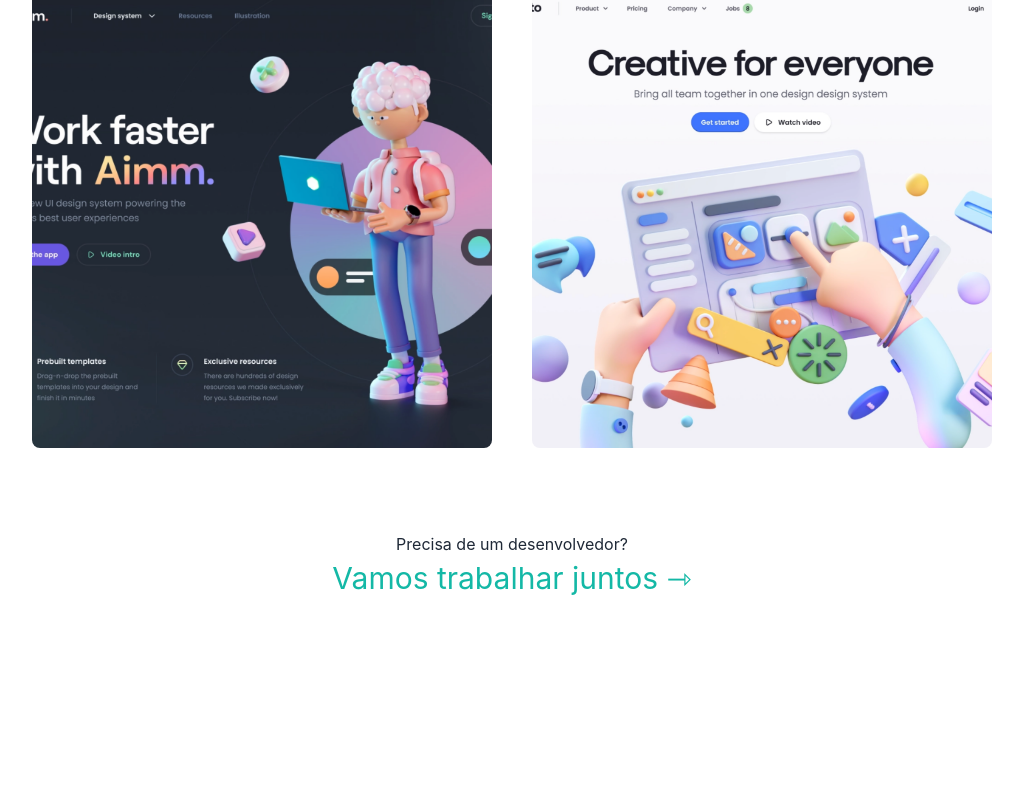
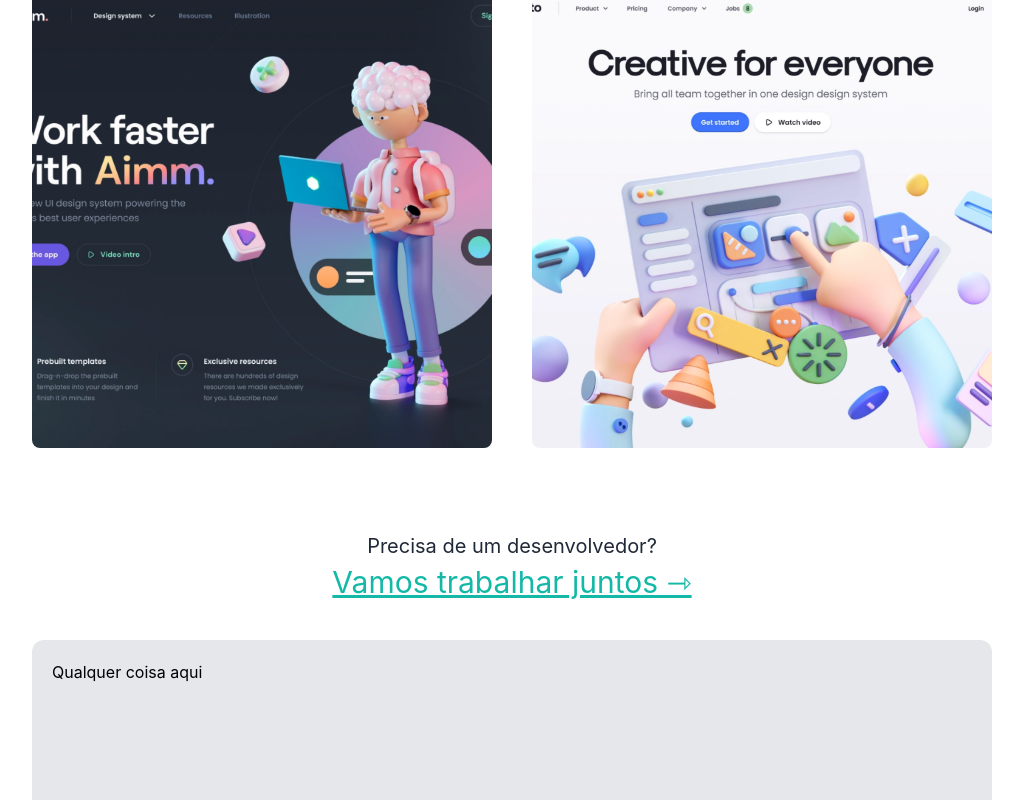
Before and after one commit to rodrigo-dias-silva/Portfolio, a Next.js app: page / in a window 1280 px wide. Shown: the part 3200-4000 px from the top of the page, without its empty margins (128-1151 px from the left). Before the commit the page ends 3796 px from the top, so only its background shows below. Built offline with nearby package versions, Linux system fonts and the light colour scheme.

Commit message:
atualizaçao portfolio, footer e button to Top

```diff
--- a/pages/index.js
+++ b/pages/index.js
@@ -1,6 +1,6 @@
 import Head from 'next/head';
 import { useState } from 'react';
-import { HiOutlineArrowRight, HiOutlineSun, HiOutlineMoon } from 'react-icons/hi';
+import { HiOutlineSun, HiOutlineMoon } from 'react-icons/hi';
 import { AiFillGithub, AiFillInstagram, AiFillLinkedin } from 'react-icons/ai';
 
 import Image from 'next/image';
@@ -14,6 +14,7 @@
 import web4 from '../public/web4.png';
 import web5 from '../public/web5.png';
 import web6 from '../public/web6.png';
+import ScrollToTop from 'react-scroll-to-top';
 
 export default function Home() {
   const [darkMode, setDarkMode] = useState(false);
@@ -21,13 +22,13 @@
   return (
     <div className={darkMode ? "dark" : ""}>
       <Head>
-
+        <meta charSet='UTF-8' />
         <title>Portfolio Rodrigo Silva</title>
         <meta name="description" content="Generated by create next app" />
         <link rel="icon" href="/favicon.ico" />
       </Head>
 
-      <main className='bg-white px-10 md:px-20 lg:px-40 dark:bg-gray-900'>
+      <main className='bg-white px-10 md:px-20 lg:px-40 dark:bg-gray-900 ease-in-out relative' id='home'>
         <section className='min-h-screen'>
           <nav className='py-10 mb-12 flex justify-between'>
             <h1 className='text-xl font-burtons dark:text-gray-200'>devrodrigo</h1>
@@ -169,7 +170,7 @@
         </section>
         <section id='contato'>
           <div className='text-center pt-10'>
-            <h3 className='text-base py-1 text-gray-800 dark:text-gray-200'>
+            <h3 className='text-lg py-1 text-gray-800 dark:text-gray-200 md:text-xl'>
               Precisa de um desenvolvedor?
             </h3>
           </div>
@@ -178,10 +179,20 @@
               target={'_blank'} rel="noreferrer noopener"
               className='flex text-center items-center justify-center text-teal-500'
             >
-              <span className='text-2xl md:text-3xl'>Vamos trabalhar juntos ⇾</span>
+              <span className='text-2xl md:text-3xl underline'>Vamos trabalhar juntos ⇾</span>
             </a>
           </div>
         </section>
+        <footer>
+
+          <ScrollToTop
+            className='flex text-center justify-center items-center '
+          />
+
+          <div className='h-40 w-full bg-gray-200 rounded-t-xl mt-10'>
+            <h3 className='p-5'>Qualquer coisa aqui</h3>
+          </div>
+        </footer>
       </main>
     </div>
   )
```
